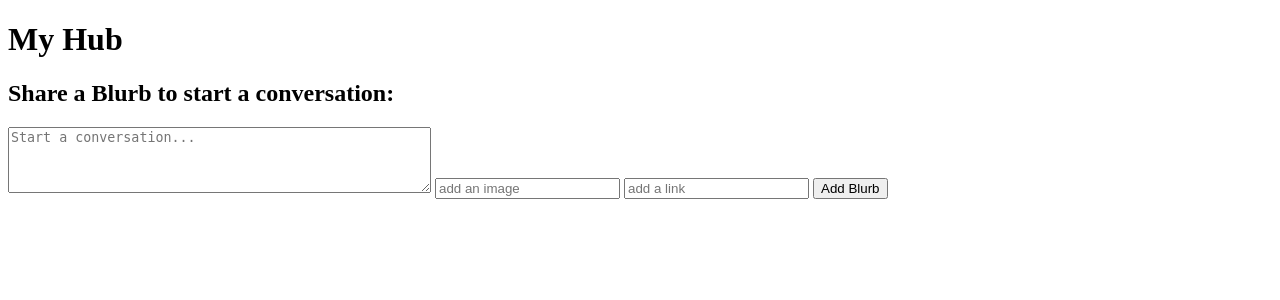
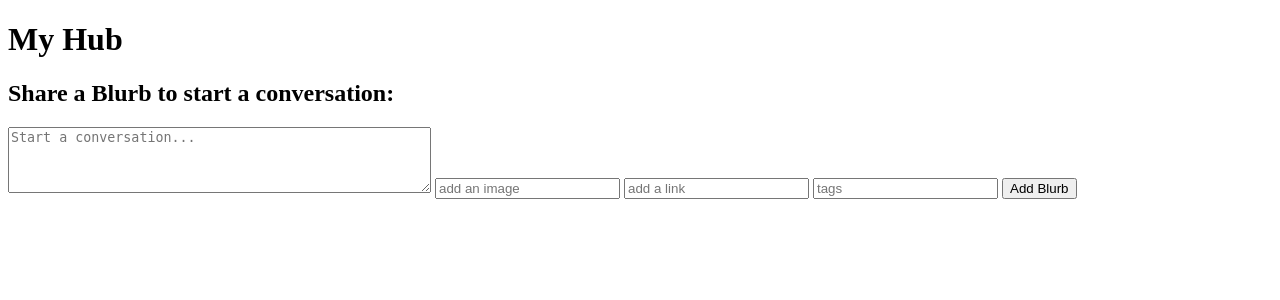
Before and after one commit to ekelly55/DadHub, a Django app: page /blurbs/ in a window 1280 px wide. Shown: the part 26-326 px from the top of the page. Run offline with Django 4.2, Linux system fonts and the light colour scheme; data that the repository does not hold is empty.

Commit message:
trying again. migration failed w/ tag field

```diff
--- a/dad_hub/models.py
+++ b/dad_hub/models.py
@@ -3,6 +3,8 @@ from email.policy import default
 from django.db import models
 from django.contrib.auth.models import User
 from django.contrib.postgres.fields import ArrayField
+
+
 
 # Create your models here.
 # we'll need blurbs, profile, response
@@ -12,6 +14,7 @@ class Blurb(models.Model):
     content = models.TextField(max_length=1000)
     image = models.CharField(max_length=200, blank=True, default="")
     link = models.URLField(max_length=200, blank=True, default="")
+    tags = ArrayField(models.CharField(max_length=20, blank=True, default=""))
     created_at=models.DateTimeField(auto_now_add=True)
 
     def __str__(self):
--- a/dad_hub/templates/blurbs.html
+++ b/dad_hub/templates/blurbs.html
@@ -34,6 +34,12 @@
     placeholder="add a link"
     />
     <input
+        class="input"
+        type="text"
+        name="tags"
+        placeholder="tags"
+    />
+    <input
         class="button is-primary"
         type="submit"
         value="Add Blurb"
```
Also changed, not shown: 2 other files.
